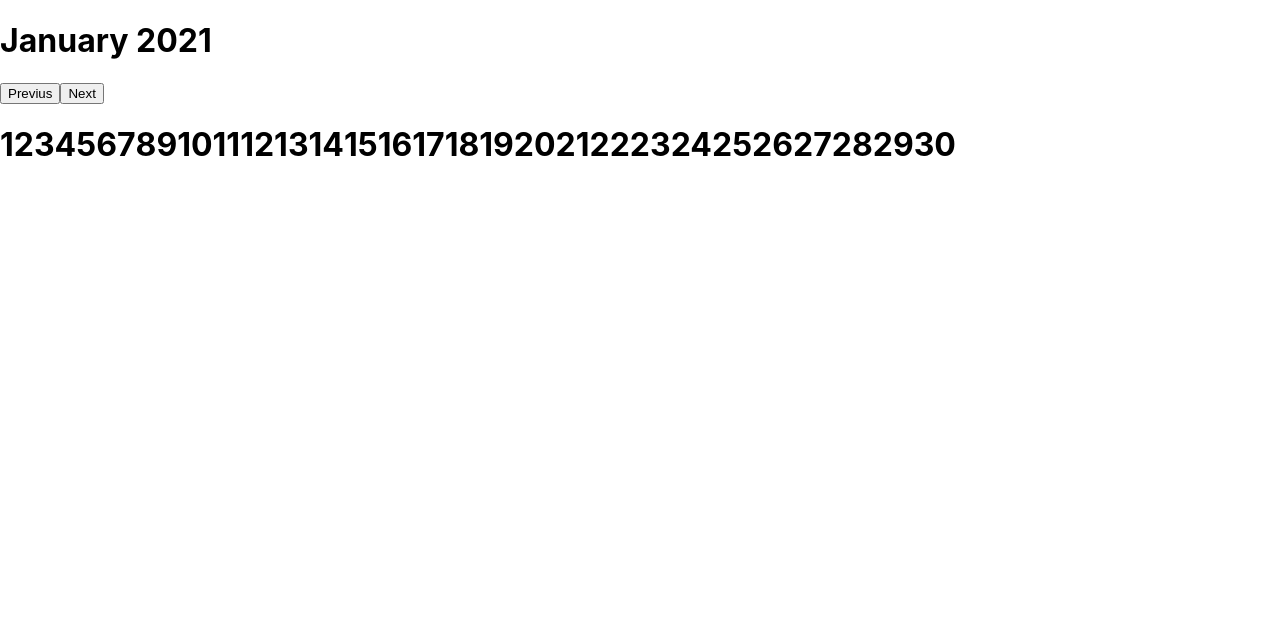
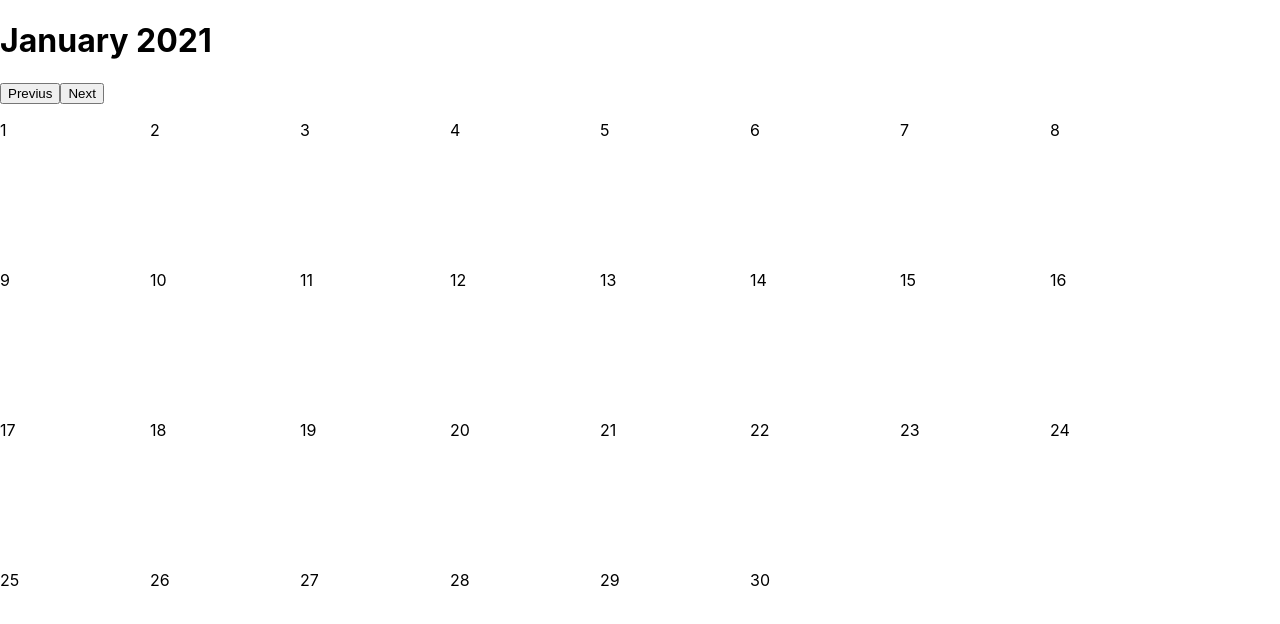
Before and after one commit to vivianachoque/calendar, a React (Create React App) app: page / in a window 1280 px wide. Shown: the top 624 px of the page. Built offline with nearby package versions, Linux system fonts and the light colour scheme.

Commit message:
agrego estilos a days

```diff
--- a/src/components/Days/index.js
+++ b/src/components/Days/index.js
@@ -1,9 +1,10 @@
 import React from 'react'
+import styles from './index.module.scss';
 
 export default function Days({ numDay }) {
   return (
-    <div>
-      <h1>{ numDay }</h1>
+    <div className={styles.containerDay}>
+      <p clasName={styles.numDay}>{ numDay }</p>
     </div>
   )
 }
--- a/src/components/Days/index.module.scss
+++ b/src/components/Days/index.module.scss
@@ -1,4 +1,9 @@
-.containerDays {
-  display: flex;
-  flex-wrap: wrap;
+.containerDay {
+   width: 150px;
+   height: 150px;
 }
+
+.numDay {
+  margin: 0;
+  padding: 0;
+}
--- a/src/index.css
+++ b/src/index.css
@@ -1,3 +1,11 @@
+/* apply a natural box layout model to all elements, but allowing components to change */
+html {
+    box-sizing: border-box;
+  }
+  *, *:before, *:after {
+    box-sizing: inherit;
+  }
+
 body {
     margin: 0;
     font-family: -apple-system, BlinkMacSystemFont, 'Segoe UI', 'Roboto', 'Oxygen',
```
Also changed, not shown: 1 other file (tests, documents, lock files or other folders).
